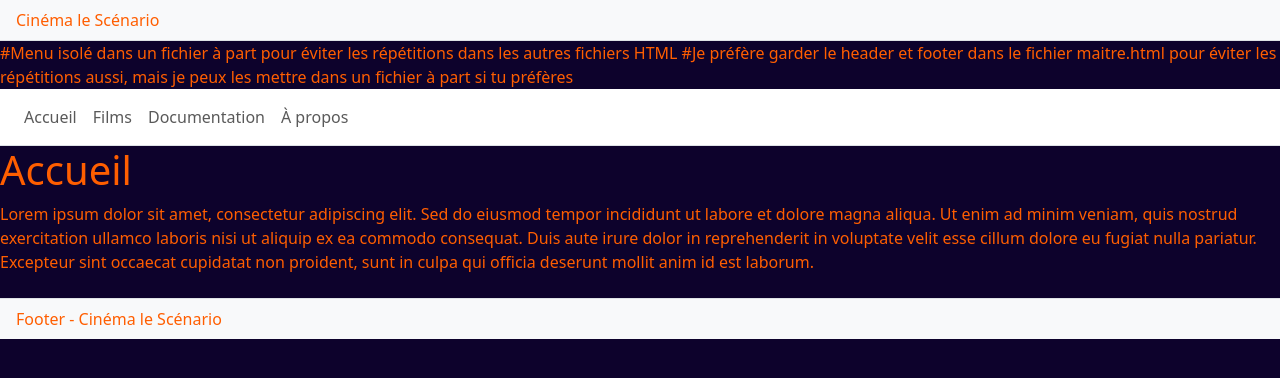
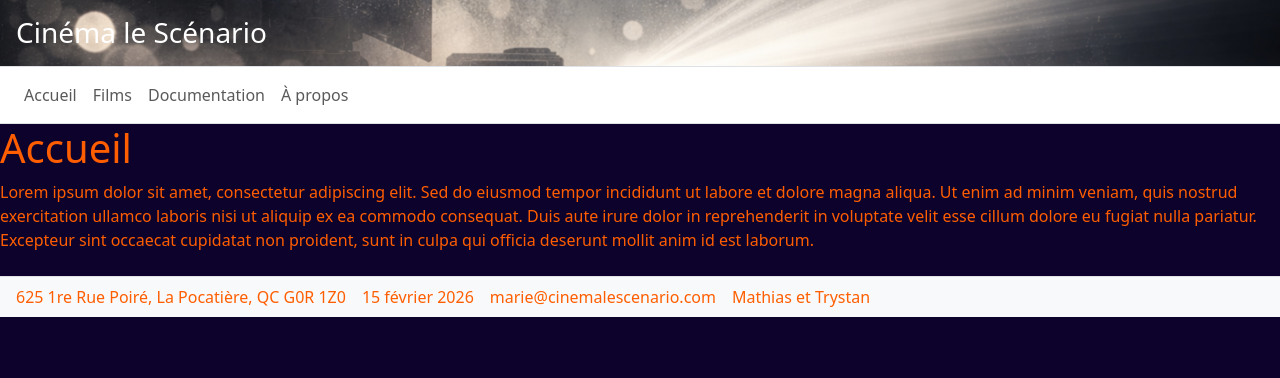
Before and after one commit to Trystanlm/PIW-TP1, a Django app: page / in a window 1280 px wide. Shown: the top 378 px of the page. Run offline with Django 5.2, Linux system fonts and the light colour scheme.

Commit message:
Ajout img header, infos footer. Début de dev de la page films

```diff
--- a/PIW_TP1_TM/PIW_TP1_TM/settings.py
+++ b/PIW_TP1_TM/PIW_TP1_TM/settings.py
@@ -102,9 +102,10 @@ AUTH_PASSWORD_VALIDATORS = [
 # Internationalization
 # https://docs.djangoproject.com/en/6.0/topics/i18n/
 
-LANGUAGE_CODE = 'en-us'
+# J'ai changé la langue et le fuseau horaire pour le Canada pour récupérer la date du jour
+LANGUAGE_CODE = 'fr-ca'
 
-TIME_ZONE = 'UTC'
+TIME_ZONE = 'America/Toronto'
 
 USE_I18N = True
 
--- a/PIW_TP1_TM/PIW_TP1_TM/static/css/style.css
+++ b/PIW_TP1_TM/PIW_TP1_TM/static/css/style.css
@@ -4,3 +4,9 @@ body{
     background-color: rgb(13, 2, 44);
     color: rgb(255, 94, 0);
 }
+
+.header-cinema {
+    background-image: url('../css/images/wallpaper.png'); /* À changer plus tard */
+    background-size: cover;
+    background-position: center;
+}
--- a/PIW_TP1_TM/PIW_TP1_TM/templates/maitre.html
+++ b/PIW_TP1_TM/PIW_TP1_TM/templates/maitre.html
@@ -12,9 +12,9 @@
 </head>
 <body>
     <!-- Header -->
-    <header class="bg-light border-bottom">
-        <div class="py-2 px-3">
-            <p class="mb-0">Cinéma le Scénario</p>
+    <header class="header-cinema border-bottom">
+        <div class="py-3 px-3">
+            <h1 class="text-white mb-0 h3">Cinéma le Scénario</h1>
         </div>
     </header>
 
@@ -28,8 +28,11 @@
 
     <!-- Footer -->
     <footer class="bg-light border-top mt-4">
-        <div class="py-2 px-3">
-            <p class="mb-0">Footer - Cinéma le Scénario</p>
+        <div class="py-2 px-3 d-flex gap-3 flex-wrap">
+            <p class="mb-0">625 1re Rue Poiré, La Pocatière, QC G0R 1Z0</p>
+            <p class="mb-0">{% now "j F Y" %}</p> <!-- Affiche la date du jour formatée -->
+            <p class="mb-0">marie@cinemalescenario.com</p>
+            <p class="mb-0">Mathias et Trystan</p>
         </div>
     </footer>
 
--- a/PIW_TP1_TM/PIW_TP1_TM/templates/menu.html
+++ b/PIW_TP1_TM/PIW_TP1_TM/templates/menu.html
@@ -1,5 +1,5 @@
-#Menu isolé dans un fichier à part pour éviter les répétitions dans les autres fichiers HTML
-#Je préfère garder le header et footer dans le fichier maitre.html pour éviter les répétitions aussi, mais je peux les mettre dans un fichier à part si tu préfères
+<!-- Menu isolé dans un fichier à part pour éviter les répétitions dans les autres fichiers HTML
+Je préfère garder le header et footer dans le fichier maitre.html pour éviter les répétitions aussi -->
 
 
 
--- a/PIW_TP1_TM/PIW_TP1_TM/views.py
+++ b/PIW_TP1_TM/PIW_TP1_TM/views.py
@@ -9,7 +9,25 @@ def documentationView(request):
     return render(request, "documentation.html")
 
 def filmsView(request):
-    return render(request, "films.html")
+    contexte = {'films': [
+        {'nom': "Forrest Gump",
+         'date': '05/02/2023',
+         'heure': '20:00',
+         'salle': '1',
+         'categorie': 'Drame',
+         'description': 'Témoin de nombreux événements marquants des années 60 et 70, un homme simple d\'esprit et au grand cœur inspire ceux qui l\'entourent à travers son optimisme constant.',
+         'image': 'https://mlpnk72yciwc.i.optimole.com/cqhiHLc.IIZS~2ef73/w:auto/h:auto/q:75/https://bleedingcool.com/wp-content/uploads/2020/09/Forrest-Gump-Tom-Hanks.jpg',
+         'meilleurVendeur': 'oui'},
+        {'nom': "Bienvenue chez les Ch'tis",
+         'date': '06/02/2023',
+         'heure': '20:30',
+         'salle': '2',
+         'categorie': 'Comédie',
+         'description': 'Témoin de nombreux événements marquants des années 60 et 70, un homme simple d\'esprit et au grand cœur inspire ceux qui l\'entourent à travers son optimisme constant.',
+         'image': 'https://img.lapresse.ca/924x615/201207/17/531046.jpg',
+         'meilleurVendeur': 'non'}
+    ]}
+    return render(request, "films.html", contexte)
 
 def aproposView(request):
     return render(request, "apropos.html")
--- a/suiviProjet.txt
+++ b/suiviProjet.txt
@@ -1,5 +1,5 @@
-Trystan : Page maître + Accueil + Boostrap
-Mat : Films + Doc + À propos
+Trystan : Finir Page maître + Accueil + À propos
+Mat : Structure + Films + Doc
 
 
 Page Maître
```
Also changed, not shown: PIW_TP1_TM/PIW_TP1_TM/templates/films.html (+30 -2 lines), PIW_TP1_TM/PIW_TP1_TM/static/css/images/wallpaper.png (added), README.md (added).
